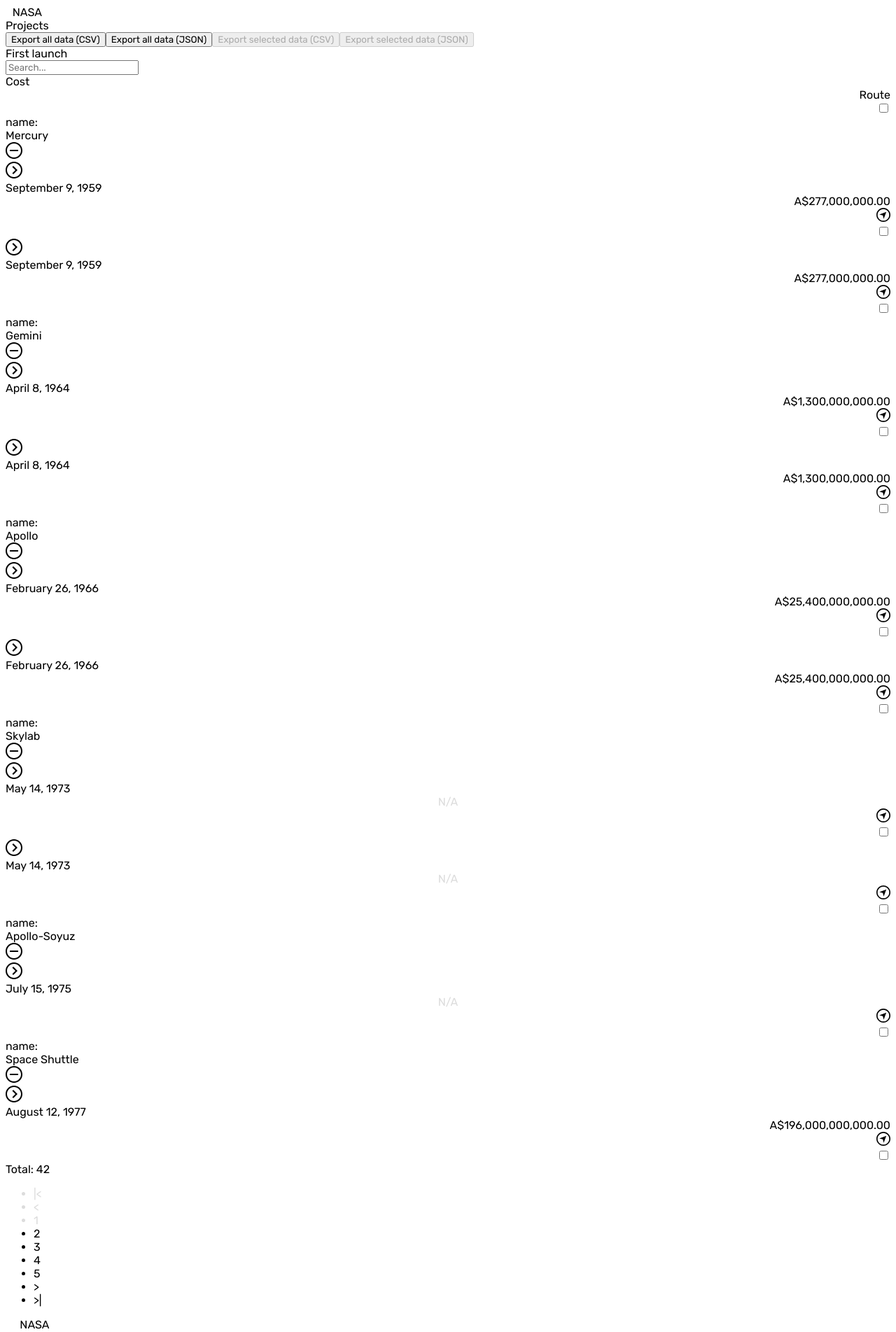
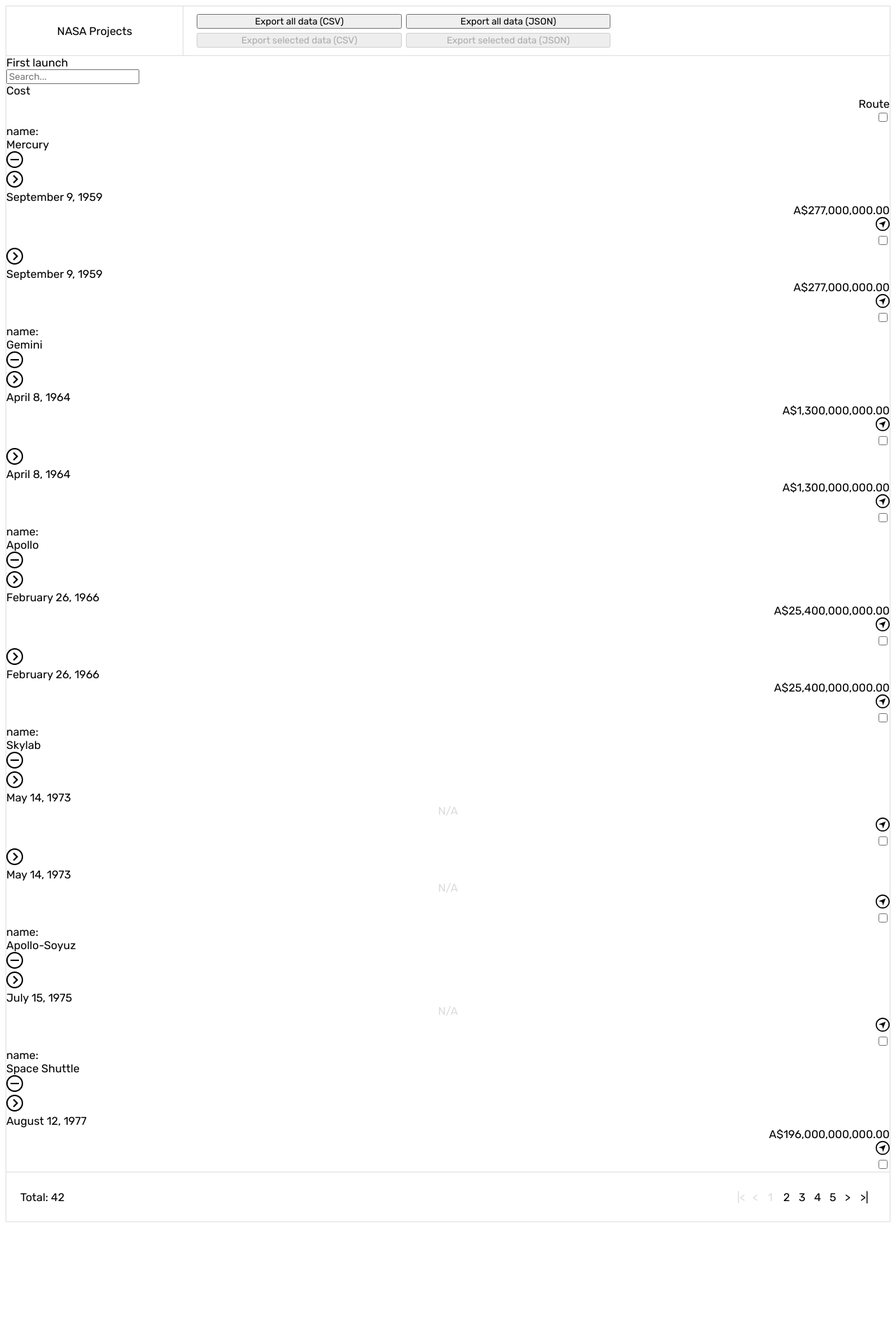
Before and after one commit to anthonymartinovic/ngx-datatable, an Angular app: page / in a window 1280 px wide. Shown: the top 1903 px of the page at 70% size. After the commit the page ends 1754 px from the top, so only its background shows below. Built offline with nearby package versions, Linux system fonts and the light colour scheme.

Commit message:
css grid re-styling half way completed

```diff
--- a/src/app/app.component.ts
+++ b/src/app/app.component.ts
@@ -5,6 +5,10 @@
 
 import { FakeService } from './fake/fake.service';
 
+// <ngx-flexi-table
+// 	[records]="people"
+// 	[caption]="'NASA Astronauts'"
+// ></ngx-flexi-table>
 
 @Component({
 	selector: 'ngx-root',
@@ -23,10 +27,6 @@
 			(onRowSelection)="logRow($event)"
 			(onCheckboxChange)="logRows($event)"
 			(onNewTabSelection)="logRoute($event)"
-		></ngx-flexi-table>
-		<ngx-flexi-table
-			[records]="people"
-			[caption]="'NASA Astronauts'"
 		></ngx-flexi-table>
 	`
 })
--- a/src/app/packages/flexi-table/components/filter/filter.component.ts
+++ b/src/app/packages/flexi-table/components/filter/filter.component.ts
@@ -11,7 +11,15 @@
 	changeDetection: ChangeDetectionStrategy.OnPush,
 	template: `
 		<div class="filter-container">
-			<div class="filter-icon" [innerHTML]="imgService.getSVG('search')"></div>
+			<div class="filter-input-container">
+				<div class="filter-input-icon" [innerHTML]="imgService.getSVG('search')"></div>
+				<input
+					type="text"
+					class="filter-input"
+					[placeholder]="placeholderText"
+					(keyup)="setFilter($event.target)"
+				/>
+			</div>
 			<select
 				*ngIf="!globalFilter"
 				class="filter-select"
@@ -26,12 +34,6 @@
 					{{column.header}}
 				</option>
 			</select>
-			<input
-				type="text"
-				class="filter-input"
-				[placeholder]="placeholderText"
-				(keyup)="setFilter($event.target)"
-			/>
 		</div>
 	`,
 })
--- a/src/app/packages/flexi-table/ngx-flexi-table.component.scss
+++ b/src/app/packages/flexi-table/ngx-flexi-table.component.scss
@@ -1,9 +1,181 @@
 @import url('https://fonts.googleapis.com/css?family=Rubik:300,400,500,700');
 
 :host-context(ngx-flexi-table) ::ng-deep {
+	display: grid;
+	grid-template-rows: 70px auto 70px;
+	border: 1px solid #dedede;
 
 	* {
 		font-family: 'Rubik', sans-serif;
+	}
+
+	.flexi-table-header {
+		display: grid;
+		grid-template-columns: 1fr 2.5fr 1.5fr;
+		align-items: center;
+
+		.table-caption-container {
+			display: grid;
+			align-items: center;
+			width: 100%;
+			height: 100%;
+			border-right: 1px solid #dedede;
+
+			.table-caption {}
+		}
+
+		.table-exporter {
+
+			.export-options {
+				display: grid;
+				grid-template-columns: 1fr 1fr;
+				grid-gap: 6px;
+				justify-content: center;
+				align-items: center;
+				padding: 0 20px;
+
+				.export-button {}
+			}
+		}
+
+		.table-filter {
+			display: grid;
+			align-items: center;
+			width: 100%;
+			height: 100%;
+			border-left: 1px solid #dedede;
+
+			.filter-container {
+				display: grid;
+				padding: 6px 20px;
+
+				.filter-input-container {
+					display: grid;
+					grid-template-columns: 1fr 4fr;
+
+					.filter-input-icon {
+						display: grid;
+						justify-content: center;
+						align-items: center;
+					}
+
+					.filter-input {
+						padding: 4px;
+					}
+				}
+				.filter-select {
+					margin-top: 6px;
+
+					.filter-option {}
+				}
+			}
+		}
+	}
+
+	.flexi-table-content {
+		border-top: 1px solid #dedede;
+		border-bottom: 1px solid #dedede;
+
+		.table {
+			.table-head {
+				.table-head-row-container {
+					.head-row {
+						.table-head-cell {
+							.head-cell {
+
+							}
+							.text {
+
+							}
+							.checkbox-container {
+								.checkbox {
+
+								}
+							}
+							.column-filter-container {
+								.column-filter {
+
+								}
+							}
+							.input-container {
+								.input {
+
+								}
+							}
+						}
+					}
+				}
+			}
+
+			.table-body {
+				.table-body-group-container {
+					.body-group {
+						.group-name {
+
+						}
+						.group-value {
+
+						}
+						.group-toggle {
+
+						}
+					}
+				}
+				.table-body-row-container {
+					.body-row {
+						.table-body-cell {
+							.body-cell {
+
+							}
+							.text {
+
+							}
+							.checkbox-container {
+								.checkbox {
+
+								}
+							}
+						}
+					}
+					.body-row-details {
+
+					}
+				}
+			}
+		}
+	}
+
+	.flexi-table-footer {
+		display: grid;
+
+		.table-pager {
+			display: grid;
+			grid-template-columns: auto auto;
+			align-items: center;
+			width: 100%;
+			height: 100%;
+
+			.total-records {
+				align-items: center;
+				padding-left: 20px;
+			}
+
+			.pager-ul {
+				display: grid;
+				grid-auto-flow: column;
+				justify-content: end;
+				padding-right: 20px;
+				list-style: none;
+
+				.pager-li {
+					width: 22px;
+
+					.li-item {}
+
+					.li-a {}
+				}
+			}
+		}
 	}
 
 	// .flexi-table-header {
--- a/src/app/packages/flexi-table/ngx-flexi-table.component.ts
+++ b/src/app/packages/flexi-table/ngx-flexi-table.component.ts
@@ -29,7 +29,9 @@
 	styleUrls: ['./ngx-flexi-table.component.scss'],
 	template: `
 		<div class="flexi-table-header">
-			<caption *ngIf="caption" class="table-caption">{{ caption }}</caption>
+			<div class="table-caption-container">
+				<caption *ngIf="caption" class="table-caption">{{ caption }}</caption>
+			</div>
 			<ngx-exporter [records]="records" [checkedRecords]="checkedRecords"></ngx-exporter>
 			<ngx-filter
 				*ngIf="!columnFilters"
```
Also changed, not shown: src/app/meta/style-classes-layout.json (deleted, +0 -87 lines).
